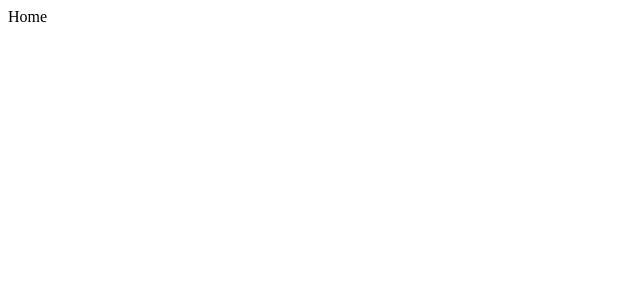
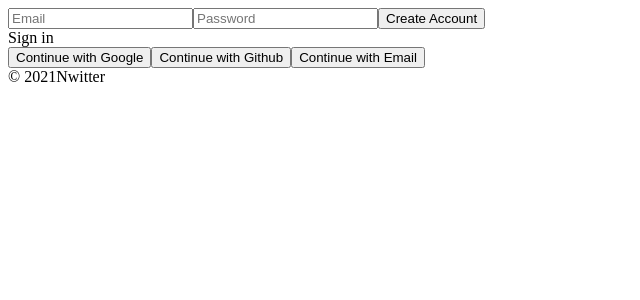
Before and after one commit to eheh5454/ReactFirebase, a React (Create React App) app: page / in a window 1280 px wide. Shown: the top 300 px of the page, without its empty margins (0-640 px from the left). Built offline with nearby package versions, Linux system fonts and the light colour scheme; no server answers.

Commit message:
Auth 연동

```diff
--- /dev/null
+++ b/jsconfig.json
@@ -0,0 +1,6 @@
+{
+    "compilerOptions": {
+        "baseUrl": "src"
+    },
+    "include": ["src"]
+}
--- a/package.json
+++ b/package.json
@@ -6,6 +6,7 @@
     "@testing-library/jest-dom": "^5.12.0",
     "@testing-library/react": "^11.2.6",
     "@testing-library/user-event": "^12.8.3",
+    "firebase": "^8.4.2",
     "react": "^17.0.2",
     "react-dom": "^17.0.2",
     "react-router-dom": "^5.2.0",
--- a/src/components/App.js
+++ b/src/components/App.js
@@ -1,8 +1,32 @@
-import React from 'react';
-import AppRouter from "./Router";
+import React, {useEffect, useState} from 'react';
+import AppRouter from "components/Router";
+import {authService} from "myBase";
 
 function App() {
-  return <AppRouter />;
+  const [init, setInit] = useState(false);
+  console.log(authService.currentUser);
+  // useEffect - componentDid, componentWill 시리즈가 합쳐진 것
+  useEffect(()=>{
+    authService.onAuthStateChanged((user)=>{
+      if(user) {
+        setIsLoggedIn(true);
+      } else {
+        setIsLoggedIn(false);
+      }
+      setInit(true);
+    });
+    }, []);
+    // useState: this.state와 동일함, state 변수 선언(안 사라짐)
+    // 왼쪽 인자는 변수, 오른쪽은 이 변수를 갱신할 함수를 의미
+    // setIsLoggedIn(false) 이런식으로 갱신함.
+    const [isLoggedIn, setIsLoggedIn] = useState(authService.currentUser);
+    // footer를 쓰면 라우트 이외에 추가로 더 넣을 수 있음
+    return (
+      <>
+      {init? <AppRouter isLoggedIn={isLoggedIn} /> : "Initializing...."}
+      <footer>&copy; {new Date().getFullYear()}Nwitter</footer>
+      </>
+    );
 }
 
 export default App;
--- /dev/null
+++ b/src/components/Navigation.js
@@ -0,0 +1,16 @@
+import React from "react";
+import {Link} from "react-router-dom";
+
+const Navigation = () => (
+<nav>
+    <ul>
+        <li>
+            <Link to="/">Home</Link>
+        </li>
+        <li>
+            <Link to="/profile">My Profile</Link>
+        </li>
+    </ul>
+</nav>
+)
+export default Navigation;
--- a/src/components/Router.js
+++ b/src/components/Router.js
@@ -1,21 +1,34 @@
 import React, { useState } from "react";
-import {HashRouter as Router, Route, Switch} from "react-router-dom";
-import Auth from "../routes/Auth";
-import Home from "../routes/Home";
+import {HashRouter as Router, Redirect, Route, Switch} from "react-router-dom";
+import Auth from "routes/Auth";
+import Home from "routes/Home";
+import Navigation from "components/Navigation";
+import Profile from "routes/Profile";
 
-const AppRouter = () => {
-    const [isLoggedIn, setIsLoggedIn] = useState(true);
+const AppRouter = ({isLoggedIn}) => {
+    // Switch는 첫번쨰 매치되는 path를 렌더링함
+    // Redirect: "/" 외의 라우트로 가게되면 "/" 라우트로 돌아오라는 뜻
 return (
     <Router>
+        {isLoggedIn && <Navigation />}
         <Switch>
             {isLoggedIn? (
+            <>
             <Route exact path="/">
                 <Home />
             </Route>
+            <Route exact path="/profile">
+                <Profile />
+            </Route>
+            <Redirect from="*" to="/" />
+            </>
             ) : (
+            <>
             <Route exact path="/">
                 <Auth />
             </Route>
+            <Redirect from="*" to="/" />
+            </>
             )}
         </Switch>
     </Router>
--- a/src/firebase.js
+++ b/src/myBase.js
@@ -1,4 +1,5 @@
 import firebase from "firebase/app";
+import "firebase/auth";
 
 const firebaseConfig = {
     apiKey: process.env.REACT_APP_API_KEY,
@@ -9,4 +10,8 @@
     appId: process.env.REACT_APP_APP_ID
 };
 
-export default firebase.initializeApp(firebaseConfig);
+firebase.initializeApp(firebaseConfig);
+
+export const firebaseInstance = firebase;
+//auth만 익스포트한다
+export const authService = firebase.auth();
--- a/src/routes/Auth.js
+++ b/src/routes/Auth.js
@@ -1,4 +1,75 @@
-import React from "react";
+import { authService, firebaseInstance } from "myBase";
+import React, {useState} from "react";
 
-const Auth = () => <span>Auth</span>;
+const Auth = () => {
+    const [email, setEmail] = useState("");
+    const [password, setPassword] = useState("");
+    const [newAccount, setNewAccount] = useState(true);
+    const [error, setError] = useState("");
+    // 발생한 이벤트에서 name, value를 가져온다.
+    // 그 후, 그 값을 이용해 무언가 처리를 함(이메일, 패스워드 설정)
+    const onChange = (event) => {
+        const {target: {name,value}}=event;
+        console.log(value);
+        if(name === "email"){
+            setEmail(value)
+        } else if(name==="password") {
+            setPassword(value)
+        }
+
+    };
+    const onSubmit = async(event) => {
+        event.preventDefault();
+        try {
+            let data;
+            if(newAccount){
+                // create account
+                const data = await authService.createUserWithEmailAndPassword(email, password);
+            } else {
+                // log in
+                const data = await authService.signInWithEmailAndPassword(email,password);
+            }
+            console.log(data);
+        } catch(error) {
+            setError(error.message);
+        }
+
+    };
+    // 로그인 <-> 회원가입 전환
+    const toggleAccount = () => setNewAccount((prev)=>!prev);
+    // 소셜 로그인 기능
+    const onSocialClick = async (event) => {
+        const {
+            target: {name},
+        } = event;
+        let provider;
+        // name으로 구분하여 구글, 깃허브 로그인 진행
+        if(name === "google"){
+            provider = new firebaseInstance.auth.GoogleAuthProvider();
+        } else if (name === "gitHub") {
+            provider = new firebaseInstance.auth.GithubAuthProvider();
+        }
+        // 팝업 방식으로 로그인
+        const data = await authService.signInWithPopup(provider);
+        console.log(data);
+    }
+    return (
+    <div>
+        <form onSubmit={onSubmit}>
+            <input name="email" type="text" placeholder="Email" required value={email} onChange={onChange} />
+            <input name="password" type="password" placeholder="Password" required value={password} onChange={onChange} />
+            <input type="submit" value={newAccount? "Create Account": "Sign In"} />
+            {error}
+        </form>
+        <span onClick={toggleAccount}>{newAccount? "Sign in":"Create Account"}</span>
+        <div>
+            <button name="google" onClick={onSocialClick}>Continue with Google</button>
+            <button name="gitHub" onClick={onSocialClick}>Continue with Github</button>
+            <button>Continue with Email</button>
+        </div>
+    </div>
+
+    )
+}
+
 export default Auth;
--- a/src/routes/Profile.js
+++ b/src/routes/Profile.js
@@ -1,3 +1,20 @@
+import { authService } from "myBase";
+import { useHistory } from "react-router-dom";
 import React from "react";
 
-export default () => <span>Profile</span>;
+export default () => {
+    const history = useHistory();
+    function handleClick() {
+        history.push("/");
+        console.log("history push");
+    }
+    const onLogOutClick = () => {
+        authService.signOut();
+    }
+
+    return (
+    <>
+        <button onClick={onLogOutClick}>Log Out</button>
+    </>
+    );
+};
```
Also changed, not shown: 1 other file (tests, documents, lock files or other folders).
